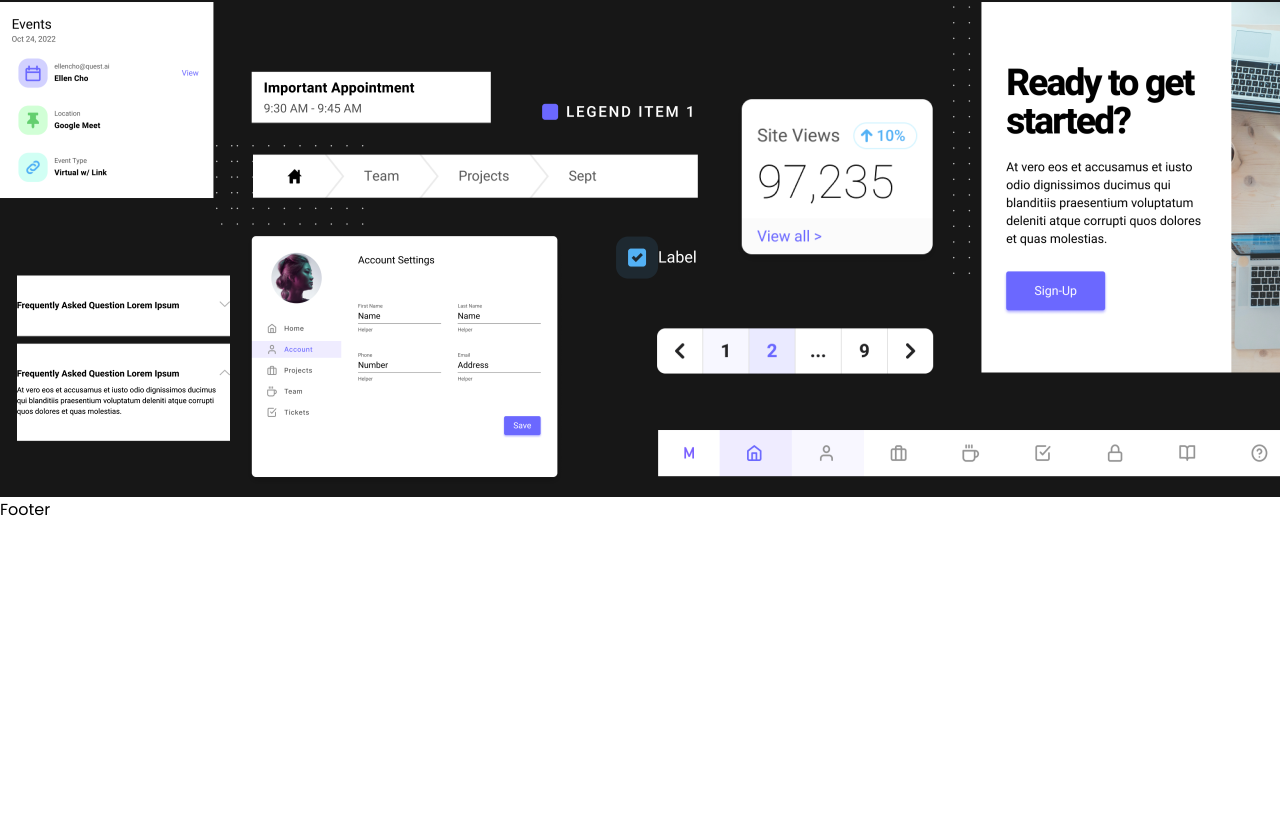
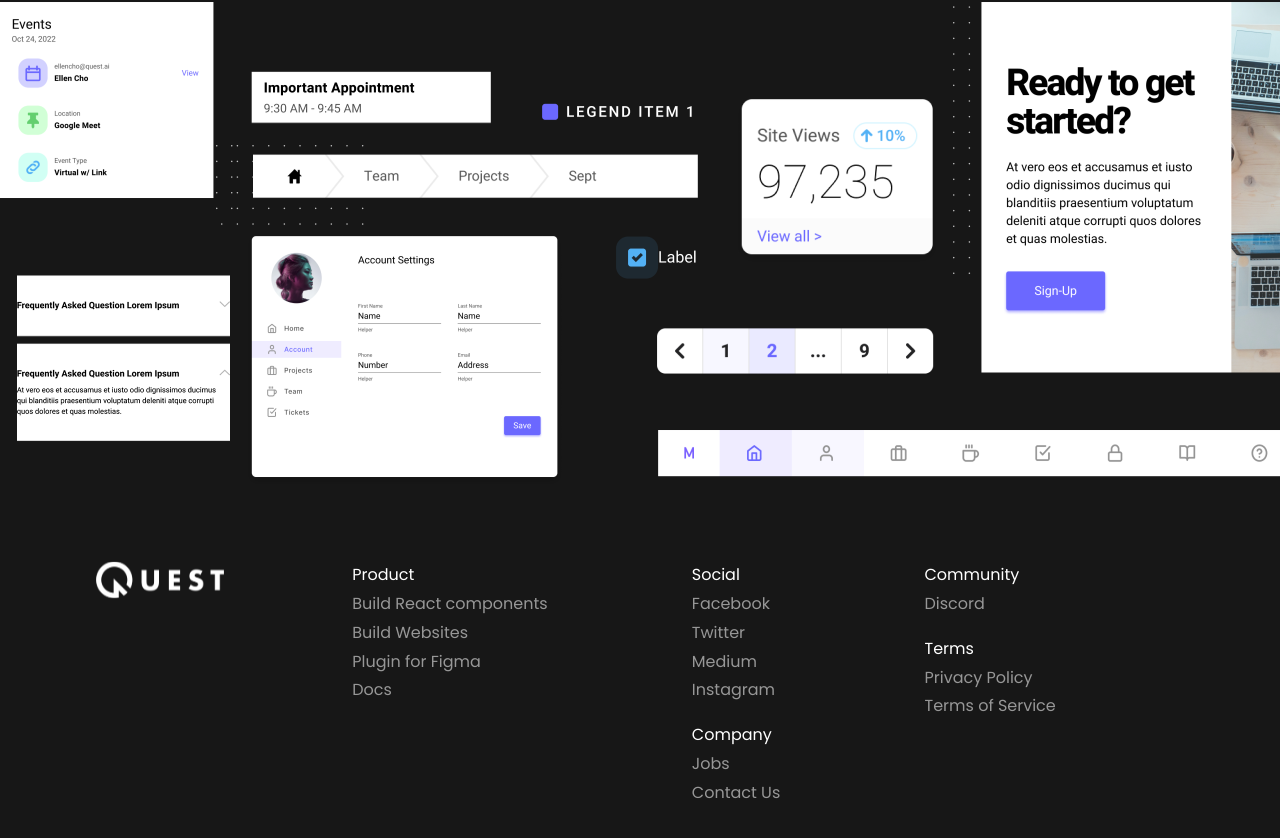
Before and after one commit to imaulanaazn/quest, a Next.js app: page / in a window 1280 px wide. Shown: the part 4666-5504 px from the top of the page. Before the commit the page ends 5188 px from the top, so only its background shows below. Built offline with nearby package versions, Linux system fonts and the light colour scheme.

Commit message:
finishing home page

```diff
--- a/components/organism/Footer/index.tsx
+++ b/components/organism/Footer/index.tsx
@@ -1,7 +1,58 @@
 import React from 'react';
+import { Box } from '@mui/material';
+import makeStyles from './style';
 
 export default function Footer() {
+  const classes = makeStyles();
   return (
-    <div>Footer</div>
+    <Box className={classes.footerContainer}>
+      <Box>
+        <img src="images/logo-header.svg" alt="" />
+      </Box>
+      <Box className={classes.footerContent}>
+        <Box className="listContainer">
+          <ul>
+            <li className="list__title"><a href="/#">Product</a></li>
+            <li><a href="/#">Build React components</a></li>
+            <li><a href="/#">Build Websites</a></li>
+            <li><a href="/#">Plugin for Figma</a></li>
+            <li><a href="/#">Docs</a></li>
+          </ul>
+        </Box>
+        <Box className="listContainer">
+          <Box>
+            <ul>
+              <li className="list__title"><a href="/#">Social</a></li>
+              <li><a href="/#">Facebook</a></li>
+              <li><a href="/#">Twitter</a></li>
+              <li><a href="/#">Medium</a></li>
+              <li><a href="/#">Instagram</a></li>
+            </ul>
+          </Box>
+          <Box>
+            <ul>
+              <li className="list__title"><a href="/#">Company</a></li>
+              <li><a href="/#">Jobs</a></li>
+              <li><a href="/#">Contact Us</a></li>
+            </ul>
+          </Box>
+        </Box>
+        <Box className="listContainer">
+          <Box>
+            <ul>
+              <li className="list__title"><a href="/#">Community</a></li>
+              <li><a href="/#">Discord</a></li>
+            </ul>
+          </Box>
+          <Box>
+            <ul>
+              <li className="list__title"><a href="/#">Terms</a></li>
+              <li><a href="/#">Privacy Policy</a></li>
+              <li><a href="/#">Terms of Service</a></li>
+            </ul>
+          </Box>
+        </Box>
+      </Box>
+    </Box>
   );
 }
--- a/components/organism/Footer/style.js
+++ b/components/organism/Footer/style.js
@@ -2,9 +2,87 @@ import { makeStyles } from '@mui/styles';
 
 export default makeStyles(() => ({
   footerContainer: {
-
+    backgroundColor: '#171717',
+    color: 'white',
+    padding: '4rem 6rem 10rem',
   },
   footerContent: {
+    marginTop: '1rem',
+    display: 'flex',
+    flexWrap: 'wrap',
+    gap: '1rem',
+    width: '100%',
+    justifyContent: 'space-between',
+    '& ul': {
+      listStyle: 'none',
+      padding: '0',
+      '& li a': {
+        textDecoration: 'none',
+        color: '#979797',
+        fontSize: '1.2rem',
+        lineHeight: '1.8',
+      },
+      '& li.list__title a': {
+        color: 'white',
+      },
+    },
+    '& .listContainer:first-child': {
+      width: '100%',
+      flex: 'none',
+      justifyContent: 'flex-start',
+    },
+    '& .listContainer': {
+      display: 'flex',
+      justifyContent: 'center',
+      gap: '1rem',
+      flex: '1',
+      '& div': {
+        flex: '1',
+      },
+    },
+  },
 
+  '@media (min-width: 600px)': {
+    footerContainer: {
+      padding: '4rem 3rem 10rem',
+      display: 'flex',
+      '& :first-child': {
+        flex: '1',
+      },
+    },
+    footerContent: {
+      flex: '4',
+      margin: '0',
+      '& ul': {
+        margin: '0',
+        '& li a': {
+          fontSize: '1rem',
+        },
+      },
+      '& .listContainer:first-child': {
+        width: 'initial',
+      },
+      '& .listContainer': {
+        flexDirection: 'column',
+        justifyContent: 'start',
+        '& div': {
+          flex: 'initial',
+        },
+      },
+    },
   },
+
+  '@media (min-width: 900px)': {
+    footerContainer: {
+      padding: '4rem 6rem 10rem',
+    },
+    footerContent: {
+      flex: 'initial',
+      justifyContent: 'space-evenly',
+      '& .listContainer': {
+        flex: 'initial',
+      },
+    },
+  },
+
 }));
```
